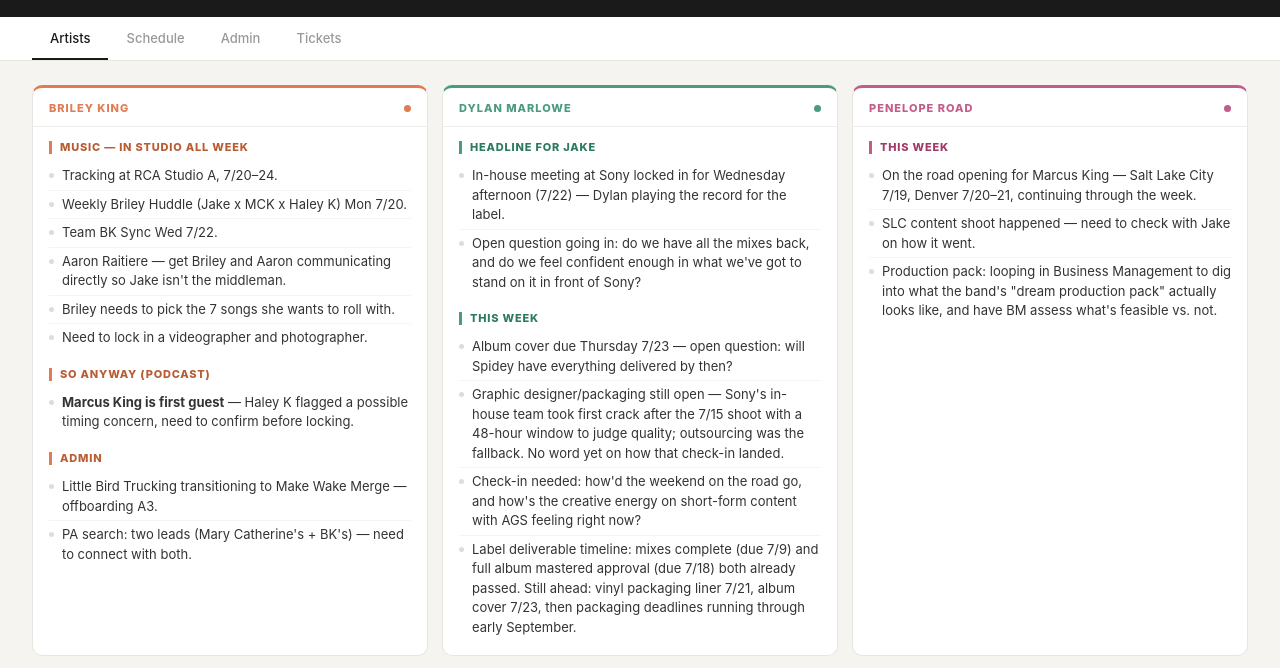
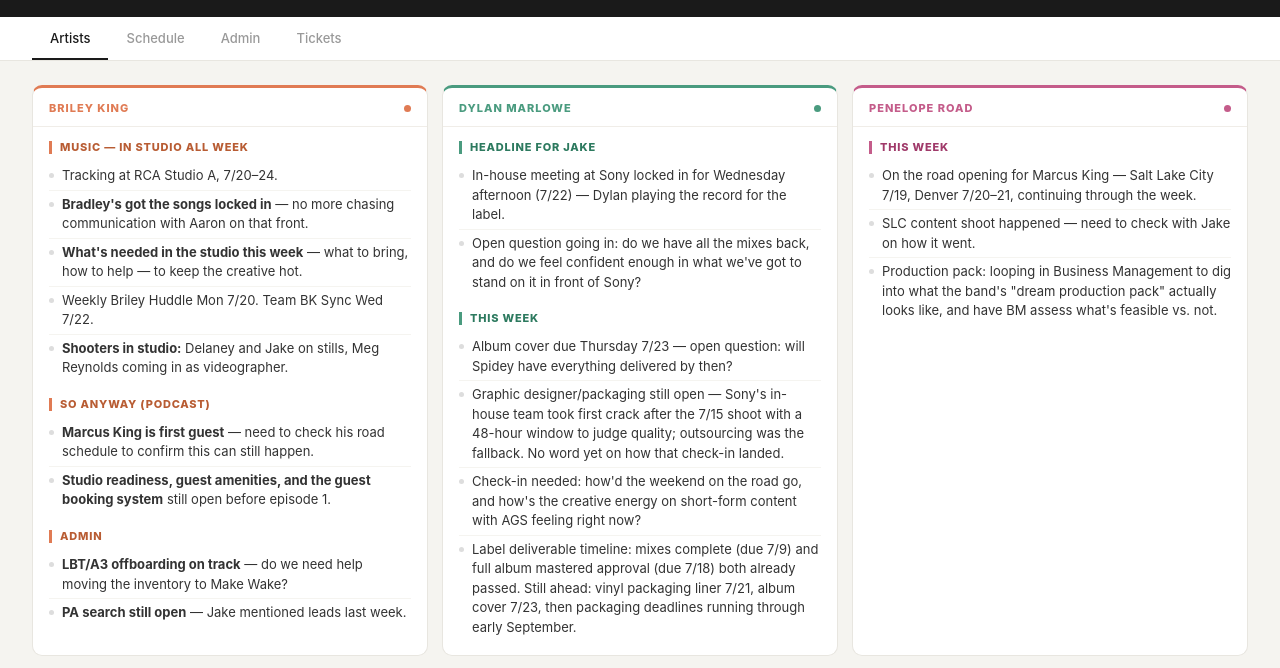
Before and after one commit to jetty1010/pioneer-hub, a plain HTML site: page index.html in a window 1280 px wide. Shown: the part 74-742 px from the top of the page. Drawn offline with Linux system fonts and the light colour scheme.

Commit message:
Briley: tighten card per Jetty feedback (Bradley on songs, studio needs, shooters)

```diff
--- a/index.html
+++ b/index.html
@@ -283,20 +283,20 @@
       <div class="section-lbl">Music — In Studio All Week</div>
       <ul class="items">
         <li>Tracking at RCA Studio A, 7/20–24.</li>
-        <li>Weekly Briley Huddle (Jake x MCK x Haley K) Mon 7/20.</li>
-        <li>Team BK Sync Wed 7/22.</li>
-        <li>Aaron Raitiere — get Briley and Aaron communicating directly so Jake isn't the middleman.</li>
-        <li>Briley needs to pick the 7 songs she wants to roll with.</li>
-        <li>Need to lock in a videographer and photographer.</li>
+        <li><strong>Bradley's got the songs locked in</strong> — no more chasing communication with Aaron on that front.</li>
+        <li><strong>What's needed in the studio this week</strong> — what to bring, how to help — to keep the creative hot.</li>
+        <li>Weekly Briley Huddle Mon 7/20. Team BK Sync Wed 7/22.</li>
+        <li><strong>Shooters in studio:</strong> Delaney and Jake on stills, Meg Reynolds coming in as videographer.</li>
       </ul>
       <div class="section-lbl">So Anyway (Podcast)</div>
       <ul class="items">
-        <li><strong>Marcus King is first guest</strong> — Haley K flagged a possible timing concern, need to confirm before locking.</li>
+        <li><strong>Marcus King is first guest</strong> — need to check his road schedule to confirm this can still happen.</li>
+        <li><strong>Studio readiness, guest amenities, and the guest booking system</strong> still open before episode 1.</li>
       </ul>
       <div class="section-lbl">Admin</div>
       <ul class="items">
-        <li>Little Bird Trucking transitioning to Make Wake Merge — offboarding A3.</li>
-        <li>PA search: two leads (Mary Catherine's + BK's) — need to connect with both.</li>
+        <li><strong>LBT/A3 offboarding on track</strong> — do we need help moving the inventory to Make Wake?</li>
+        <li><strong>PA search still open</strong> — Jake mentioned leads last week.</li>
       </ul>
     </div>
   </div>
```
